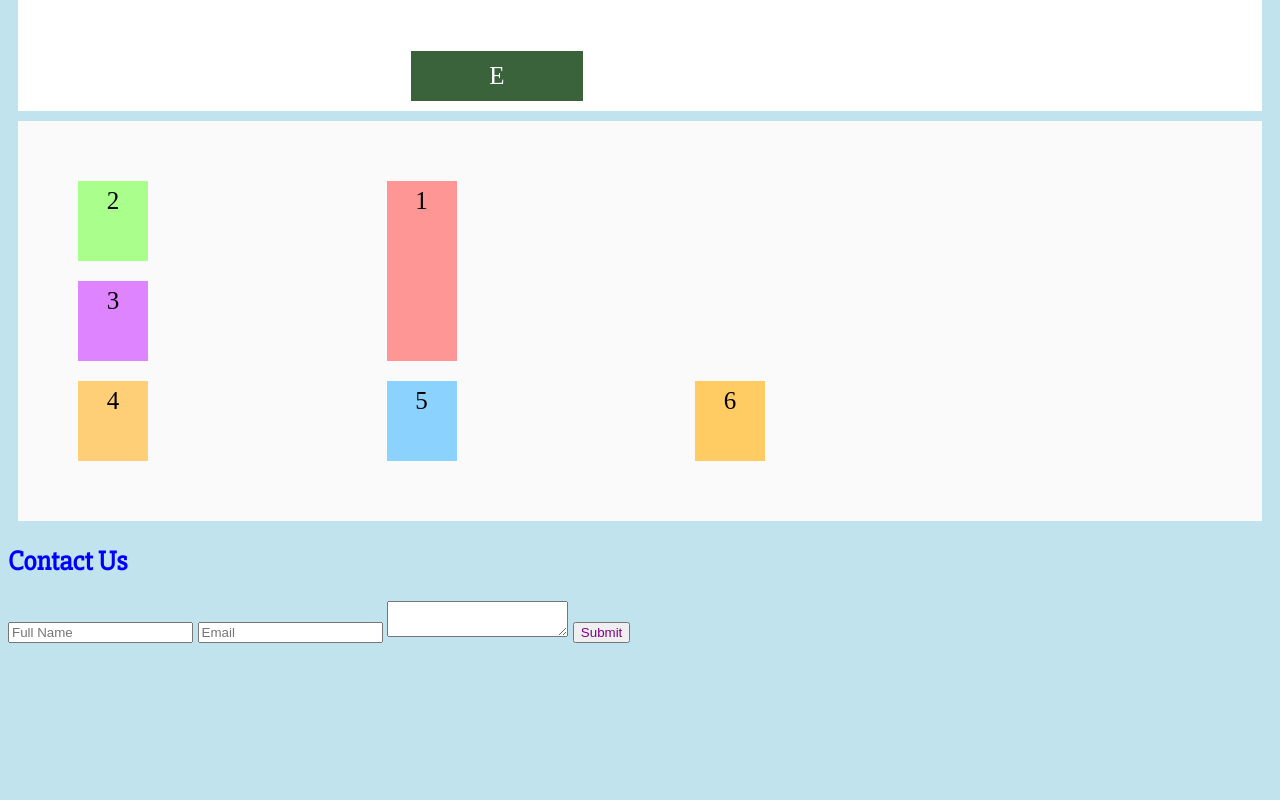
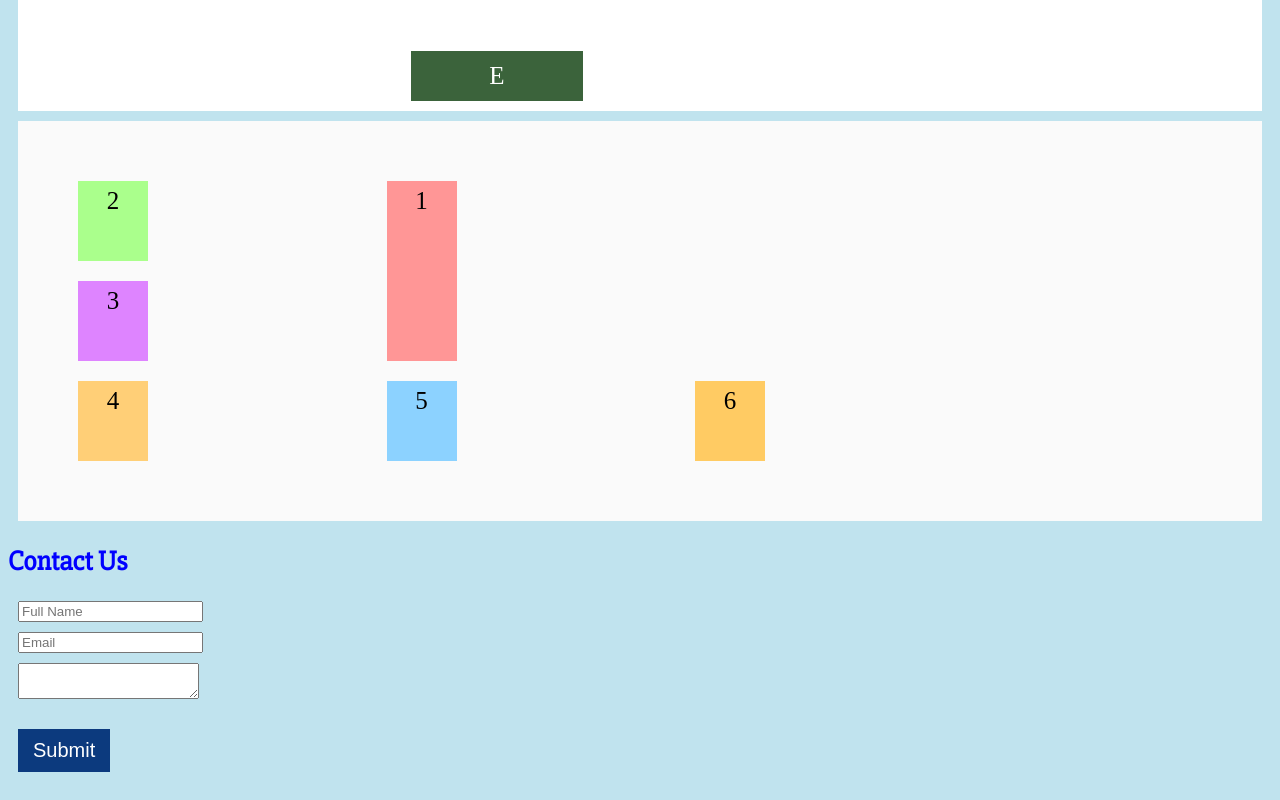
Before and after one commit to joyeuse-cloud/css-course, a plain HTML site: page index.html in a window 1280 px wide. Shown: the part 1260-2060 px from the top of the page. Before the commit the page ends 1911 px from the top, so only its background shows below. Drawn offline with Linux system fonts and the light colour scheme; files that its build step writes are made by us from their sources; files whose address does not match are found by name.

Commit message:
transition property

```diff
--- a/style.css
+++ b/style.css
@@ -5,6 +5,10 @@ body{
     font-size: 1.15em;
     /* font-family: "Lato",sans-serif; */
 
+}
+input, textarea{
+    display: block;
+    margin: 10px;
 }
 
 #title{
@@ -124,3 +128,17 @@ h2[Class|=article-subtitle]{
     width: 70px;
     margin: 10px;
 }
+.submit-button{
+    margin: 20px 10px;
+    padding: 10px 15px;
+    border: none;
+    text-decoration: none;
+    font-size: 20px;
+    color: white;
+    background-color: rgb(12, 58, 126);
+    transition: all 500ms ease;
+}
+.submit-button:hover{
+    background-color: rgb(0, 183, 255);
+    padding: 20px 30px;
+}
```
